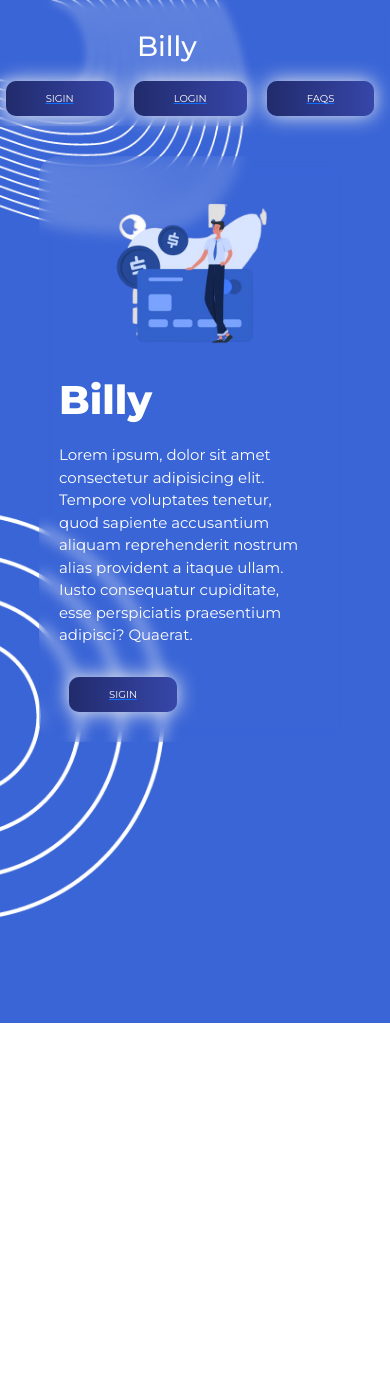
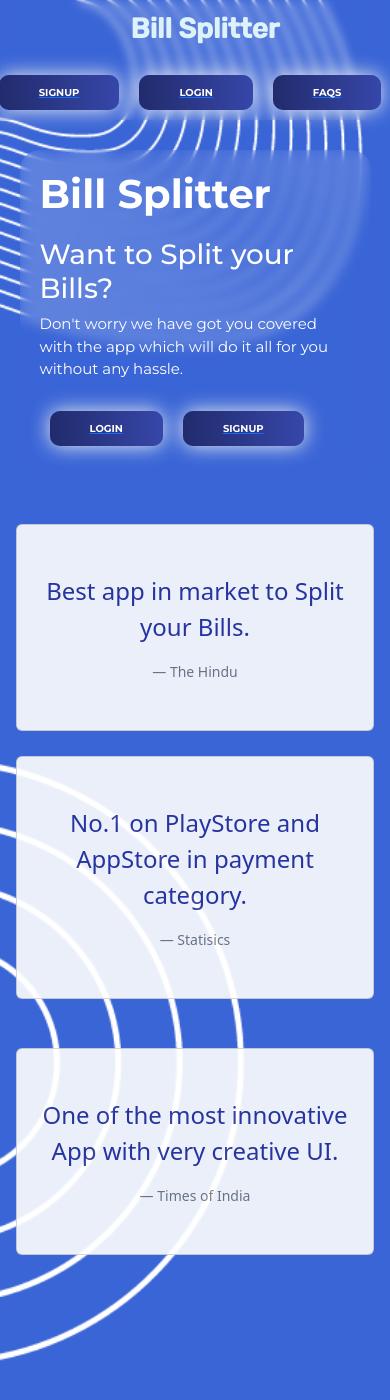
Before and after one commit to GDSCIIITSurat/Bill-Splitter, a React (Create React App) app: page / in a window 390 px wide. Shown: the top 1400 px of the page. Before the commit the page ends 1023 px from the top, so only its background shows below. Built offline with nearby package versions, Linux system fonts and the light colour scheme.

Commit message:
UI,Content and Responsiveness

```diff
--- a/src/pages/Landingpage.js
+++ b/src/pages/Landingpage.js
@@ -1,6 +1,7 @@
 import React, { useEffect, useState } from "react";
 import { Link } from "react-router-dom";
 import styles from "../styles/landingpage.module.css";
+import Review from "../pages/homepagereview";
 
 function Landingpage() {
   const [padding, setpadding] = useState("");
@@ -20,12 +21,12 @@ function Landingpage() {
         <div className={styles.upper_box}>
           <div className={styles.right_box}>
             {/* <img src="logo_img.png" alt="" className={styles.logo} /> */}
-            <h1 className={styles.header_h1}>Billy</h1>
+            <h1 className={styles.header_h1}>Bill Splitter</h1>
           </div>
           <div className={styles.left_box}>
-            <div className={styles.sigin}>
+            <div className={styles.login}>
               <Link to="/signup">
-                <p className={styles.text_box}>Sigin</p>
+                 <p className={styles.text_box}>Signup</p>
               </Link>
             </div>
             <div className={styles.login}>
@@ -42,18 +43,21 @@ function Landingpage() {
         </div>
         <div className={styles.lower_box}>
           <div className={styles.lower_left}>
-            <h1 className={styles.cont_header}>Billy</h1>
+            <h1 className={styles.cont_header}>Bill Splitter</h1>
             <p className={styles.cont_p}>
-              Lorem ipsum, dolor sit amet consectetur adipisicing elit. Tempore
-              voluptates tenetur, quod sapiente accusantium aliquam
-              reprehenderit nostrum alias provident a itaque ullam. Iusto
-              consequatur cupiditate, esse perspiciatis praesentium adipisci?
-              Quaerat.
+              <h1> Want to Split your Bills?</h1>
+              {/* <br></br> */}
+              Don't worry we have got you covered with the app which will do it all for you without any hassle.
             </p>
             <div className={styles.left_box}>
               <div className={styles.sigin}>
+                <Link to="/login">
+                  <p className={styles.text_box}>Login</p>
+                </Link>
+              </div>
+              <div className={styles.sigin}>
                 <Link to="/signup">
-                  <p className={styles.text_box}>Sigin</p>
+                  <p className={styles.text_box}>Signup</p>
                 </Link>
               </div>
             </div>
@@ -62,6 +66,7 @@ function Landingpage() {
             <img src="cont_img.png" alt="" className={styles.cont_img} />
           </div>
         </div>
+        <Review></Review>
       </div>
     </>
   );
--- /dev/null
+++ b/src/pages/homepagereview.jsx
@@ -0,0 +1,77 @@
+import React from "react";
+import "../styles/Homepagereview.css"
+
+
+function Review() {
+    return (
+        <>
+
+<section class=" container px-3 py-5 ">
+        <div class="row pb-4 pt-md-4 justify-content-around">
+            <div class="col-md-4">
+                <div class="card">
+                    <div class="card-body px-3 py-5">
+                        <figure class="text-center mb-0">
+                            <blockquote class="blockquote">
+                                <p class="pb-3">
+                                    <i class="fa fa-quote-left fa-xs text-primary"></i>
+                                    <span class="lead font-italic" id="demo">Best app in market to Split
+                                        your Bills.</span>
+                                    <i class="fa fa-quote-right fa-xs text-primary"></i>
+                                </p>
+                            </blockquote>
+                            <figcaption class="blockquote-footer mb-0">
+                                The Hindu
+                            </figcaption>
+                        </figure>
+
+                    </div>
+                </div>
+            </div>
+            <div class="col-md-4">
+                <div class="card">
+                    <div class="card-body px-3 py-5">
+                        <figure class="text-center mb-0">
+                            <blockquote class="blockquote">
+                                <p class="pb-3">
+                                    <i class="fa fa-quote-left fa-xs text-primary"></i>
+                                    <span class="lead font-italic" id="demo">No.1 on PlayStore and AppStore in payment category.</span>
+                                    <i class="fa fa-quote-right fa-xs text-primary"></i>
+                                </p>
+                            </blockquote>
+                            <figcaption class="blockquote-footer mb-0">
+                               Statisics
+                            </figcaption>
+                        </figure>
+
+                    </div>
+                </div>
+            </div>
+        </div>
+        <div class="row justify-content-center pt-md-5 ">
+            <div class="col-md-4">
+                <div class="card">
+                    <div class="card-body px-3 py-5">
+
+                        <figure class="text-center mb-0">
+                            <blockquote class="blockquote">
+                                <p class="pb-3">
+                                    <i class="fa fa-quote-left fa-xs text-primary"></i>
+                                    <span class="lead font-italic" id="demo">One of the most innovative App with very creative UI.</span>
+                                    <i class="fa fa-quote-right fa-xs text-primary"></i>
+                                </p>
+                            </blockquote>
+                            <figcaption class="blockquote-footer mb-0">
+                                Times of India
+                            </figcaption>
+                        </figure>
+
+                    </div>
+                </div>
+            </div>
+        </div>
+    </section>
+        </>
+    );
+}
+export default Review;
--- /dev/null
+++ b/src/styles/Homepagereview.css
@@ -0,0 +1,26 @@
+
+.container{
+    height: 90vh;
+}
+
+.card {
+    border: none;
+    margin: auto;
+    margin-bottom: 3vh;
+    opacity: 0.9;
+    transition: transform 350ms ease;
+    border-radius: 18px;
+}
+
+.card:hover {
+    transform: scale(1.04);
+}
+
+.card-body{
+    color: black;
+}
+
+#demo{
+    color: rgb(36, 47, 155);
+    font-size: larger;
+}
--- a/src/styles/landingpage.module.css
+++ b/src/styles/landingpage.module.css
@@ -1,3 +1,4 @@
+@import url("https://fonts.googleapis.com/css2?family=Roboto+Mono:wght@500&family=Rubik:wght@500&display=swap");
 .upper_box {
     display: flex;
     justify-content: space-between;
@@ -12,16 +13,21 @@
     background-size: cover;
 }
 
+
 .header_h1 {
-    color: white;
+    font-family: 'Rubik', sans-serif;
+    /* color: white; */
+    color: #def2fa;
+    font-weight: bolder;
     margin-left: 20px;
 }
 
 .right_box {
-    margin-top: 30px;
+    /* margin-top: 30px; */
+    padding: 0.75rem;
     display: flex;
     justify-content: flex-start;
-    width: 40%;
+    /* width: 40%; */
 }
 
 .logo {
@@ -39,6 +45,7 @@
     background-image: linear-gradient(to right, #212B6C 0%, #3747aa 51%, #212B6C 100%);
     margin: 10px;
     padding: 15px 45px;
+    font-weight: bold;
     text-align: center;
     text-transform: uppercase;
     transition: 0.5s;
@@ -52,27 +59,36 @@
     font-size: 17px;
 }
 
+.text_box:hover{
+    font-size: 18px;
+}
+
+.lower_left{
+    padding-left: 0rem;
+
+}
 .lower_box {
 
     display: flex;
-    width: 80%;
+    width: 90%;
     margin: auto;
     align-items: center;
     -webkit-backdrop-filter: blur(10px);
     backdrop-filter: blur(7px);
     border-radius: 10px;
-    padding-left: 50px;
+    padding-left: 30px;
     padding-right: 50px;
     margin-top: 30px;
     border-radius: 20px;
 
 }
 
+
 .cont_header {
     text-align: start;
     font-family: 'Montserrat', sans-serif;
-    font-weight: 900;
-    font-size: 50px;
+    font-weight: bold;
+    font-size: 45px;
     color: white;
 }
 
@@ -84,9 +100,14 @@
     font-weight: 400;
     font-size: 30px;
     color: white;
-    width: 90%;
+    width: 100%;
 }
 
+@media(max-width:820px){
+    .lower_right{
+        display: none;
+    }
+}
 
 @media only screen and (max-width: 425px) {
     .lower_box {
```
Also changed, not shown: public/cont_img.png.
